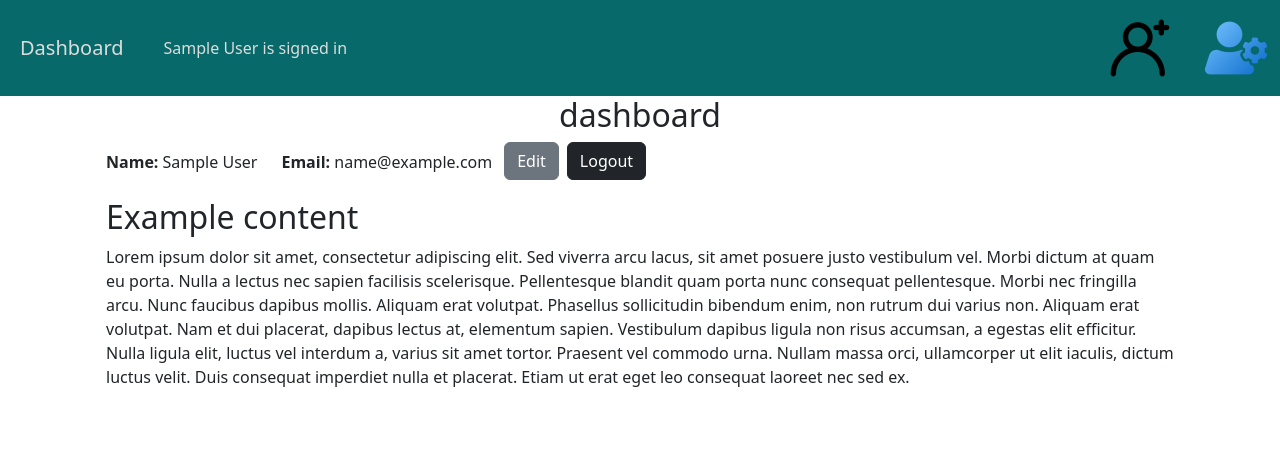
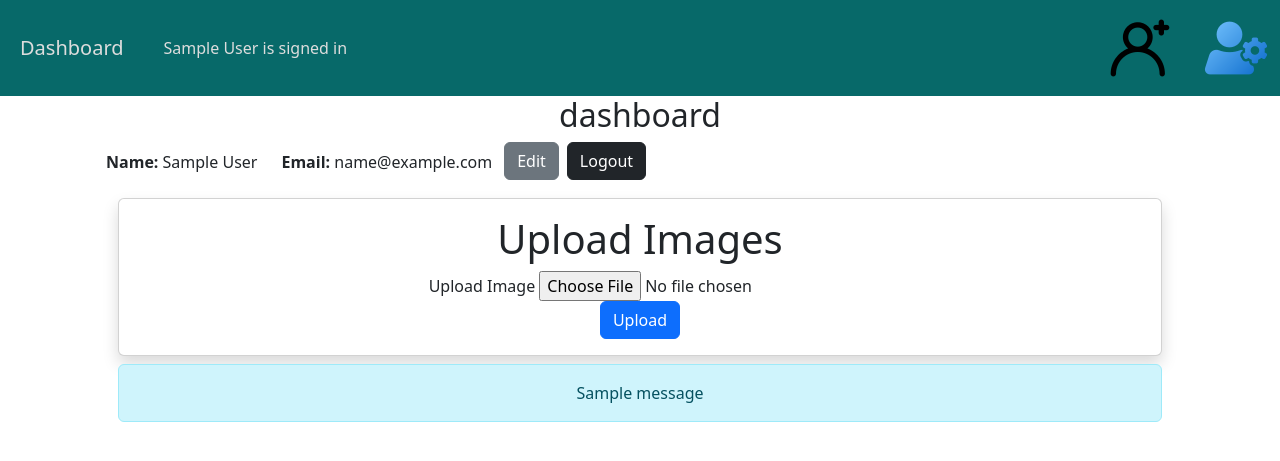
Before and after one commit to DaveP80/flask-login, a Flask app: page /dashboard in a window 1280 px wide. Shown: the top 461 px of the page. Run offline with Flask 3, Linux system fonts and the light colour scheme; the visitor is signed in with stand-in values (Sample User, id 1); tables that the repository leaves empty hold one stand-in row (values such as "Sample post"); one stand-in notice (Sample message) is shown; parts of the project's set-up code (start-up, migrations or seed data) failed here and were passed over; some libraries are stand-ins or nearby versions.

Commit message:
new upload image files feature stored in filesystem

```diff
--- a/server/app.py
+++ b/server/app.py
@@ -1,8 +1,9 @@
-from flask import Flask, request,render_template, redirect, session, g, flash, request, url_for
+from flask import Flask, request,render_template, redirect, session, g, flash, request, url_for, send_file
 from flask_sqlalchemy import SQLAlchemy
-from helper import read_blocklist_file, isValid
+from helper import read_blocklist_file, isValid, clearDir, validFile
 from functools import wraps
 from forms.forms import *
+import io
 import os
 import ssl
 import smtplib
@@ -10,6 +11,7 @@ import bcrypt
 import uuid
 import datetime
 from datetime import timedelta, datetime
+from werkzeug.utils import secure_filename
 # from sqlalchemy.sql import func
 from smtplib import SMTPAuthenticationError
 from email.message import EmailMessage
@@ -17,8 +19,7 @@ from email.mime.multipart import MIMEMultipart
 from email.mime.text import MIMEText
 from email.mime.application import MIMEApplication
 # PSQL
-from sqlalchemy import create_engine
-from sqlalchemy import Column, Integer, String, DateTime
+from sqlalchemy import create_engine, LargeBinary, Column, Integer, String, DateTime, UniqueConstraint
 from sqlalchemy.sql import text
 
 app = Flask(__name__)
@@ -56,6 +57,21 @@ class AuthUser(db.Model):
         self.user_email = user_email
         self.is_auth = is_auth
 
+class Images(db.Model):
+    __tablename__ = 'images'
+
+    img_id = db.Column(db.Integer, primary_key=True)
+    id = db.Column(db.Integer, nullable=False)
+    img_path = db.Column(db.String(100), nullable=False)
+
+    __table_args__ = (
+        UniqueConstraint('id', 'img_path', name='unique_id_img_path'),
+    )
+
+    def __init__(self, id, img_path):
+        self.id = id
+        self.img_path = img_path
+
 with app.app_context():
     db.create_all()
 
@@ -68,6 +84,21 @@ class RegisterForm(FlaskForm):
     name = StringField('Name', validators=[DataRequired()])
     email = StringField('Email', validators=[DataRequired(), Email()])
     password = PasswordField('Password', validators=[DataRequired()])
+
+def query(filename, path, id):
+    with open(filename, "rb") as f:
+        err = False
+        try:
+            image_record = Images(id=id, img_path=path)
+            db.session.add(image_record)
+            db.session.commit()
+        except Exception as error:
+            print(error)
+            err = True
+        f.close()
+    if err:
+        return {'error': 'bad file path'}
+    return {"image": [str(uuid.uuid4()), path]}
 
 
 def writeEmail(address, name, token):
@@ -174,17 +205,40 @@ def authNewU(t):
 @app.before_request
 def before_request():
     g.user = None
+    g.retrvd_images = []
     if 'user_id' in session:
         obj = load_user(session['user_id'])
-        if obj:
-            g.user = obj
+        if obj[0]:
+            g.retrvd_images = obj[0]
+        g.user = obj[1]
+
+def load_user(id):
+    stor = []
+    arra = db.session.query(Images).filter_by(id=id).all()
+    arrb = db.session.query(User).filter_by(id=id).first()
+    if arra and arrb:
+        user_folder = os.path.join(app.config['IMG_FOLDER']+str(arrb.id))
+        if os.path.exists(user_folder) and os.path.isdir(user_folder):
+            pass
+            # The folder exists, and it's a directory
+            # List all file paths in the user's folder
+        if not os.path.exists(user_folder):
+            os.makedirs(user_folder)
+        file_paths = []
+        for root, dirs, files in os.walk(user_folder):
+            for file in files:
+                file_paths.append(os.path.join(root, file))
+        # Extract file names from the full paths
+        file_paths = [os.path.basename(file) for file in file_paths]
+        if file_paths:
+            for j,k in enumerate(arra):
+                if k.img_path in file_paths:
+                    stor.append({"id": id, "img_id": k.img_id, "img_path": k.img_path})
+    return [stor, arrb]
 
 @app.route('/')
 def index():
     return render_template('index.html', home=True)
-
-def load_user(id):
-    return db.session.query(User).filter_by(id=id).first()
 # Create new account
 @app.route('/register',methods=['GET','POST'])
 def register():
@@ -281,10 +335,35 @@ def login(new):
                 flash('logged out')
         return render_template('login.html', user=g.user, form=form)
 
-@app.route('/dashboard')
+@app.route('/dashboard', methods=['GET','POST'])
 def dashboard():
         n = request.args.get('new')
-        return render_template('dashboard.html',user=g.user, newuser=n)
+        form = UploadForm()
+        if request.method == 'POST' and form.validate_on_submit():
+            file = form.file.data
+            print(file.content_type)
+            if file.content_type.startswith('image/'):
+                tempkey = secure_filename(file.filename)
+                user_folder = os.path.join(app.config['IMG_FOLDER']+str(g.user.id))
+                if not os.path.exists(user_folder):
+                    os.makedirs(user_folder)
+                upload_path = os.path.join(user_folder, tempkey)
+                file.save(upload_path)
+                if validFile(g.retrvd_images, tempkey):
+                    image_info = query(upload_path, tempkey, g.user.id)
+                    if 'image' in image_info:
+                        try:
+                            g.retrvd_images.append({"img_id": image_info['image'][0], "id": g.user.id, "img_path": image_info['image'][1]})
+                        except Exception as e:
+                            print(e)
+                            flash('SQL server error')
+                    elif 'error' in image_info:
+                        flash('Error: There was an issue with the API request.')
+                else:
+                    flash('Duplicate img file.')
+            else:
+                flash('Invalid file input')
+        return render_template('dashboard.html',user=g.user, newuser=n, form=form, retrvd_images=g.retrvd_images)
 # Delete logged in user, on success redirect to register page
 @app.route('/settings/<username>')
 def settings(username):
@@ -383,6 +462,20 @@ def admin(route):
 
         return lookup()
     return render_template('admin.html', lookupform=lookupform, inform=inform)
+# user uploaded images
+@app.route('/images/<imgpath>')
+def uploaded_file(imgpath):
+    file_extension = 'jpg'
+    parts = imgpath.split('.')
+    if len(parts) > 1:
+        file_extension = parts[-1]
+    file_path = os.path.join(app.config['IMG_FOLDER']+str(g.user.id), imgpath)
+    if os.path.exists(file_path):
+        # Send the file
+        return send_file(file_path, mimetype='image/jpeg', download_name=f'yourimage.{file_extension}')
+    else:
+        # Handle the case where the file does not exist
+        return "File not found", 404  # You can customize the error response as needed
 # utility link to logout session user.
 @app.route('/logout')
 def logout():
--- a/server/forms/forms.py
+++ b/server/forms/forms.py
@@ -1,6 +1,6 @@
 from flask_wtf import FlaskForm
-from wtforms import StringField, PasswordField, BooleanField
-from wtforms.validators import DataRequired, Email
+from wtforms import StringField, PasswordField, BooleanField, FileField
+from wtforms.validators import DataRequired, Email, InputRequired
 
 class LoginForm(FlaskForm):
     email = StringField('Email', validators=[DataRequired(), Email()])
@@ -18,3 +18,6 @@ class RegisterForm(FlaskForm):
 
 class AdminForm(FlaskForm):
     email = StringField('Email', validators=[DataRequired(), Email()])
+
+class UploadForm(FlaskForm):
+    file = FileField('Upload Image', validators=[InputRequired()])
--- a/server/templates/dashboard.html
+++ b/server/templates/dashboard.html
@@ -27,21 +27,47 @@
                 <a href="{{ url_for('login', new='o') }}" class="btn btn-dark">Logout</a>
             </div>
         </div>
-        <main class="text-start">
-            <h2>Example content</h2>
-            <p>
-                Lorem ipsum dolor sit amet, consectetur adipiscing elit. Sed viverra arcu lacus, sit amet posuere justo
-                vestibulum vel. Morbi dictum at quam eu porta. Nulla a lectus nec sapien facilisis scelerisque.
-                Pellentesque blandit quam porta nunc consequat pellentesque. Morbi nec fringilla arcu. Nunc faucibus
-                dapibus mollis. Aliquam erat volutpat. Phasellus sollicitudin bibendum enim, non rutrum dui varius non.
-                Aliquam erat volutpat. Nam et dui placerat, dapibus lectus at, elementum sapien. Vestibulum dapibus
-                ligula non risus accumsan, a egestas elit efficitur. Nulla ligula elit, luctus vel interdum a, varius
-                sit amet tortor. Praesent vel commodo urna. Nullam massa orci, ullamcorper ut elit iaculis, dictum
-                luctus velit. Duis consequat imperdiet nulla et placerat. Etiam ut erat eget leo consequat laoreet nec
-                sed ex.
-            </p>
+        {% if user %}
+        <main class="container">
+            <div class="card shadow">
+                <div class="card-body">
+                    <h1 class="card-title">Upload Images</h1>
+                    <form method="POST" enctype="multipart/form-data">
+                        {{ form.hidden_tag() }}
+                        <div class="form-group">
+                            {{ form.file.label(class="form-control-label") }}
+                            {{ form.file(class="form-control-file") }}
+                        </div>
+                        <button type="submit" class="btn btn-primary">Upload</button>
+                    </form>
+                </div>
+            </div>
+            {% if user and retrvd_images %}
+            <div class="mt-2">
+                <h3>your uploads</h3>
+                {% endif %}
+                {% with messages = get_flashed_messages() %}
+                {% if messages %}
+                <div class="mt-2 mb-2">
+                    {% for message in messages %}
+                    <div class="alert alert-info">{{ message }}</div>
+                    {% endfor %}
+                </div>
+                {% endif %}
+                {% endwith %}
+                <div class="row">
+                    {% for img in retrvd_images %}
+                    <div class="col-md-4 col-12">
+                        <div>
+                            <img class="yourimg" id="{{ img.img_id }}"
+                                src="{{ url_for('uploaded_file', imgpath=img.img_path) }}" alt="Uploaded Image">
+                        </div>
+                    </div>
+                    {% endfor %}
+                </div>
+            </div>
         </main>
-
+        {% endif %}
     </div>
 </div>
 {% endblock %}
```
Also changed, not shown: server/helper.py (+14 -0 lines), server/schema.sql (+8 -0 lines), server/README.md, 1 other file.
